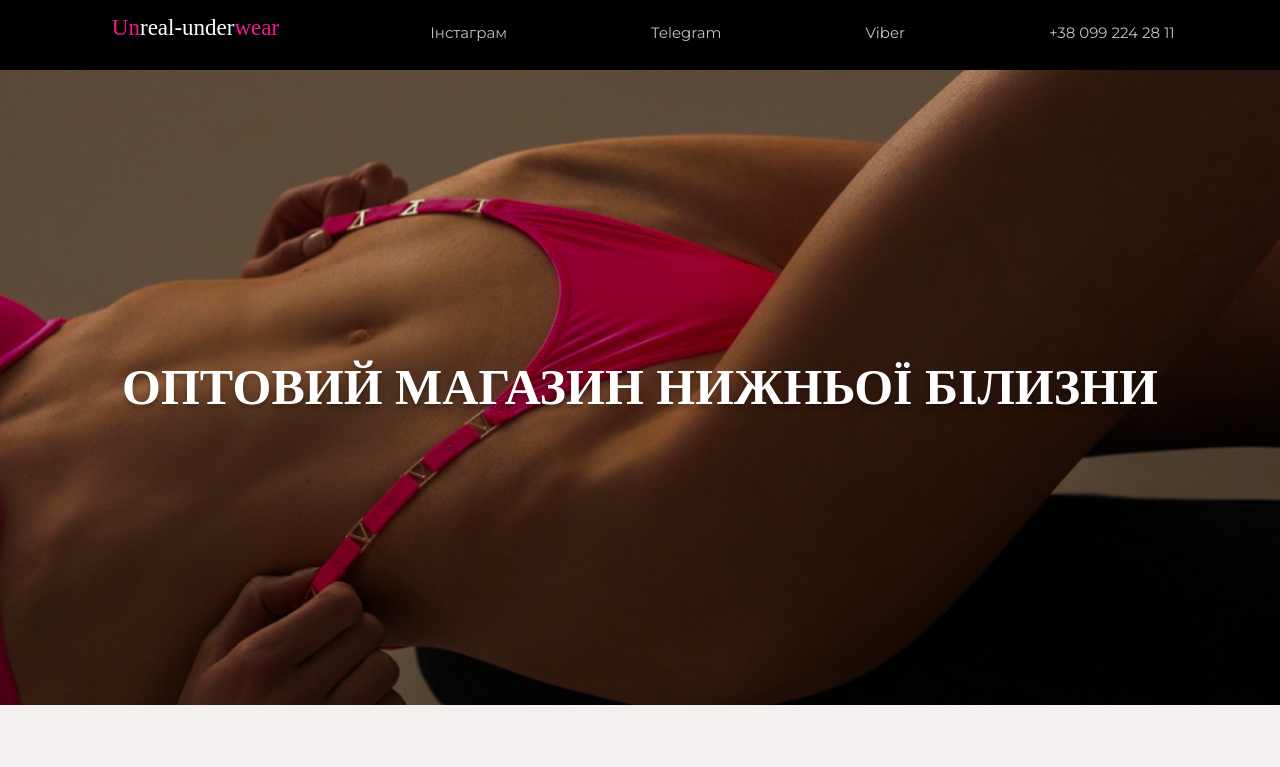
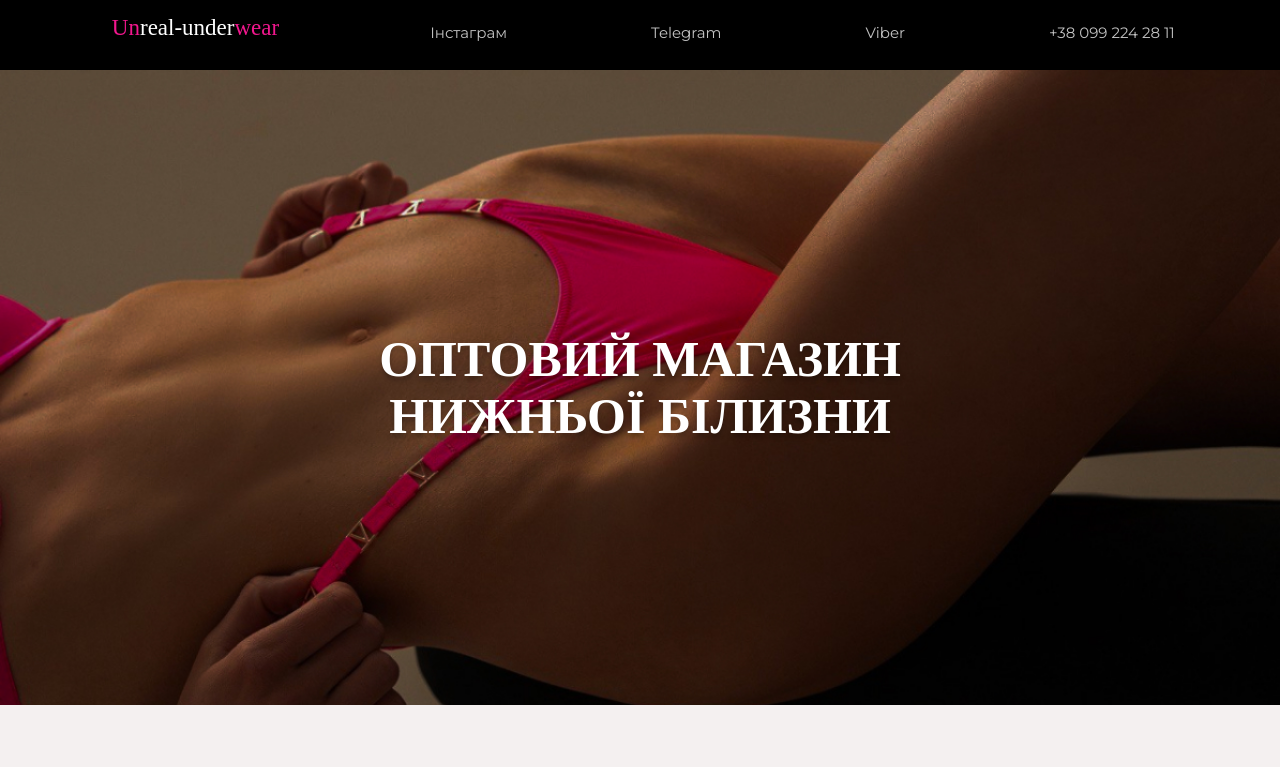
Before and after one commit to Anhelina26/underwear_site, a plain HTML site: page index.html in a window 1280 px wide. Shown: the top 767 px of the page. Drawn offline with nearby package versions, Linux system fonts and the light colour scheme; a web font is replaced by a local one.

Commit message:
нові зміни

```diff
--- a/css/style.css
+++ b/css/style.css
@@ -135,6 +135,8 @@ body{
     display: flex;
     justify-content: center;
     align-items: center;
+    padding-left: 10px;
+    padding-right: 10px;
   }
   @media (min-device-pixel-ratio: 2), (-webkit-min-device-pixel-ratio: 2), (min-resolution: 192dpi), (min-resolution: 2dppx) {
     .hero {
@@ -197,6 +199,7 @@ body{
   @media screen and (min-width:780px){
     .hero-header{
       font-size: 50px;
+      width: 584px;
     }
   }
 
```
Also changed, not shown: images/hero/small-hero@1x (1).jpg (deleted), images/hero/small-hero@1x (2).jpg (deleted), images/hero/small-hero@1x.jpg (added), images/hero/small-hero@2x.jpg (added).
